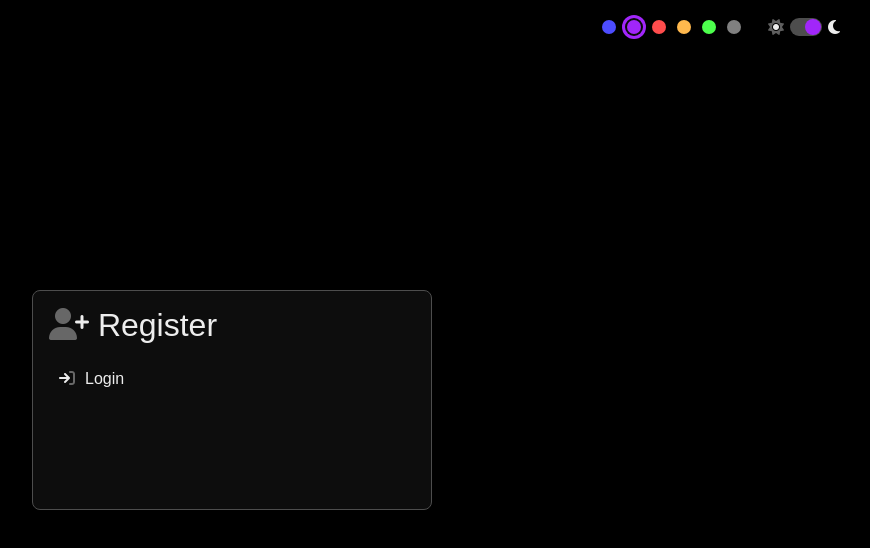
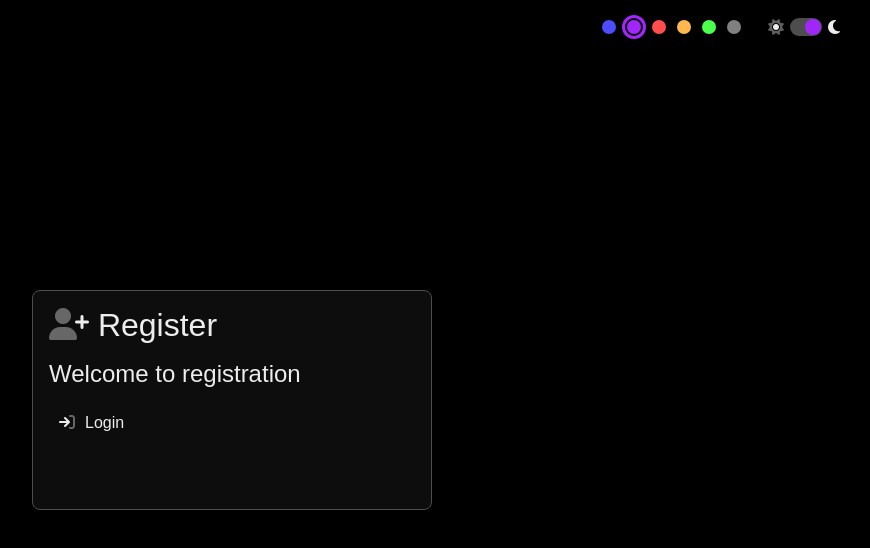
Before and after one commit to neofuture/polaris-nextjs, a Next.js app: page /auth/register in a window 1280 px wide. Shown: the top 548 px of the page, without its empty margins (408-1278 px from the left). Built offline with nearby package versions, Linux system fonts and the light colour scheme; no server answers.

Commit message:
small amends

```diff
--- a/src/app/auth/register/page.tsx
+++ b/src/app/auth/register/page.tsx
@@ -4,7 +4,8 @@ import NavLink from "@/components/microcomponents/nav-link/nav-link.component";
 const Register: React.FC = () => {
     return (
         <div>
-        <h1><i className='fad fa-user-plus'/> Register</h1>
+            <h1><i className='fad fa-user-plus'/> Register</h1>
+            <h2>Welcome to registration</h2>
             <NavLink href='/auth/login' iconName='fa-sign-in'>Login</NavLink>
 
         </div>
```
Also changed, not shown: src/components/top-navigation/top-navigation.component.tsx (+4 -5 lines).
